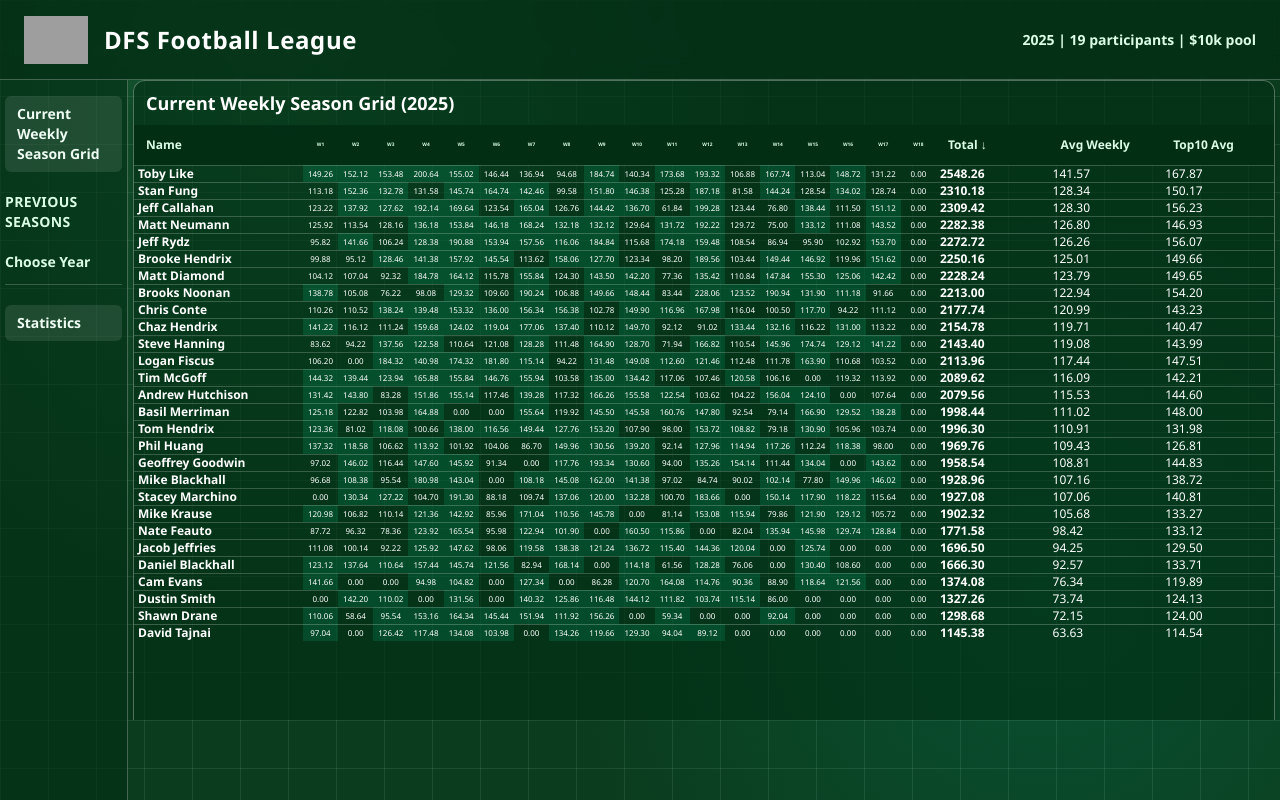
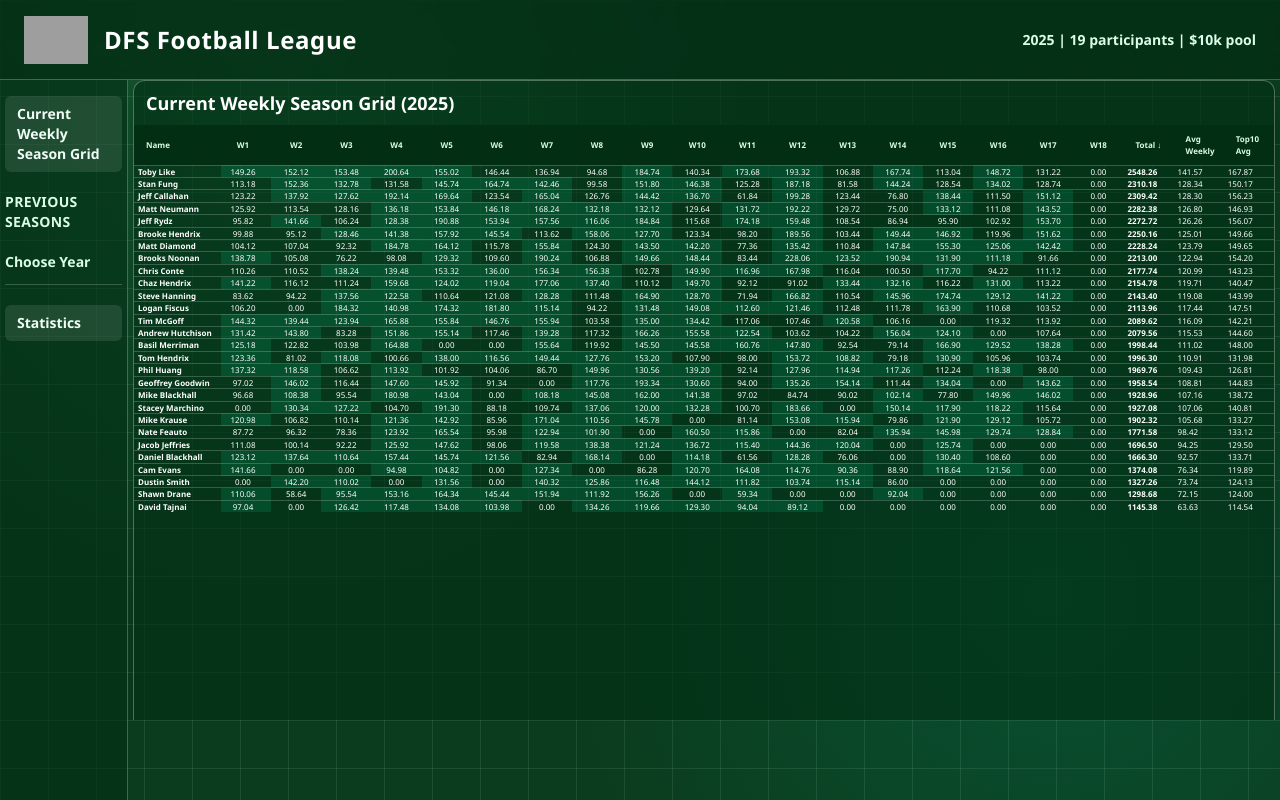
Before and after one commit to Tjm07890789/Draftkings-Fantasy-Football-League, a Next.js app: page / in a window 1280 px wide. Both pictures are taken after a click on the button "Current Weekly Season Grid". Built offline with nearby package versions, Linux system fonts and the light colour scheme; grey boxes are pictures that could not be loaded.

Commit message:
Auto-size name column and normalize weekly table spacing

```diff
--- a/src/components/dfs-app.tsx
+++ b/src/components/dfs-app.tsx
@@ -67,6 +67,13 @@ function getSortValue(row: SeasonRow, column: SortColumn): string | number {
 }
 
 function SeasonGrid({ title, rows }: { title: string; rows: SeasonRow[] }) {
+  const longestNameChars = React.useMemo(
+    () => rows.reduce((max, row) => Math.max(max, row.name.length), 0),
+    [rows],
+  );
+  const nameColWidth = `${Math.max(longestNameChars + 3, 16)}ch`;
+  const dataColWidth = "calc((100% - var(--name-col-width) - 6px) / 21)";
+
   const [sortColumn, setSortColumn] = React.useState<SortColumn>("total");
   const [sortDirection, setSortDirection] = React.useState<SortDirection>("desc");
 
@@ -101,13 +108,19 @@ function SeasonGrid({ title, rows }: { title: string; rows: SeasonRow[] }) {
   };
 
   return (
-    <section className="m-0 w-full max-w-full overflow-hidden rounded-xl border border-white/30 bg-green-950/65 p-0 shadow-xl shadow-black/25 md:h-full">
+    <section
+      className="m-0 w-full max-w-full overflow-hidden rounded-xl border border-white/30 bg-green-950/65 p-0 shadow-xl shadow-black/25 md:h-full"
+      style={{ ["--name-col-width" as string]: nameColWidth } as React.CSSProperties}
+    >
       <h2 className="px-3 py-2 text-lg font-bold text-white">{title}</h2>
       <div className="m-0 max-w-full overflow-auto p-0 md:h-[calc(100%-3rem)] md:overflow-hidden">
         <Table className="table-fixed w-full max-w-full overflow-hidden text-[0.5rem]">
           <TableHeader>
             <TableRow className="h-3 py-0 text-[0.5rem]">
-              <TableHead className="sticky top-0 z-20 h-3 w-[12vw] bg-green-950/95 px-1 py-0 text-xs">
+              <TableHead
+                className="sticky top-0 z-20 h-3 bg-green-950/95 px-1 py-0 text-[0.5rem]"
+                style={{ width: "var(--name-col-width)", minWidth: "var(--name-col-width)" }}
+              >
                 <button type="button" onClick={() => handleSort("name")} className="w-full cursor-pointer text-left">
                   Name{renderSortLabel("name")}
                 </button>
@@ -115,7 +128,8 @@ function SeasonGrid({ title, rows }: { title: string; rows: SeasonRow[] }) {
               {Array.from({ length: 18 }, (_, index) => (
                 <TableHead
                   key={`week-head-${index + 1}`}
-                  className="sticky top-0 z-20 h-3 w-[2.5vw] bg-green-950/95 px-0 py-0 text-center text-[0.3rem]"
+                  className={`sticky top-0 z-20 h-3 bg-green-950/95 py-0 text-center text-[0.5rem] ${index === 0 ? "pl-[6px]" : "px-0"}`}
+                  style={{ width: dataColWidth, minWidth: dataColWidth }}
                 >
                   <button
                     type="button"
@@ -127,17 +141,26 @@ function SeasonGrid({ title, rows }: { title: string; rows: SeasonRow[] }) {
                   </button>
                 </TableHead>
               ))}
-              <TableHead className="sticky top-0 z-20 h-3 w-[8vw] bg-green-950/95 px-1 py-0 text-xs">
+              <TableHead
+                className="sticky top-0 z-20 h-3 bg-green-950/95 px-1 py-0 text-[0.5rem]"
+                style={{ width: dataColWidth, minWidth: dataColWidth }}
+              >
                 <button type="button" onClick={() => handleSort("total")} className="w-full cursor-pointer text-left">
                   Total{renderSortLabel("total")}
                 </button>
               </TableHead>
-              <TableHead className="sticky top-0 z-20 h-3 w-[8vw] bg-green-950/95 px-1 py-0 text-xs">
+              <TableHead
+                className="sticky top-0 z-20 h-3 bg-green-950/95 px-1 py-0 text-[0.5rem]"
+                style={{ width: dataColWidth, minWidth: dataColWidth }}
+              >
                 <button type="button" onClick={() => handleSort("avgWeekly")} className="w-full cursor-pointer text-left">
                   Avg Weekly{renderSortLabel("avgWeekly")}
                 </button>
               </TableHead>
-              <TableHead className="sticky top-0 z-20 h-3 w-[8vw] bg-green-950/95 px-1 py-0 text-xs">
+              <TableHead
+                className="sticky top-0 z-20 h-3 bg-green-950/95 px-1 py-0 text-[0.5rem]"
+                style={{ width: dataColWidth, minWidth: dataColWidth }}
+              >
                 <button type="button" onClick={() => handleSort("top10Avg")} className="w-full cursor-pointer text-left">
                   Top10 Avg{renderSortLabel("top10Avg")}
                 </button>
@@ -147,18 +170,30 @@ function SeasonGrid({ title, rows }: { title: string; rows: SeasonRow[] }) {
           <TableBody>
             {sortedRows.map((row) => (
               <TableRow key={row.name} className="h-3 py-0 text-[0.5rem]">
-                <TableCell className="h-3 w-[12vw] px-1 py-0 text-xs font-semibold whitespace-nowrap">{row.name}</TableCell>
+                <TableCell
+                  className="h-3 px-1 py-0 text-[0.5rem] font-semibold whitespace-nowrap"
+                  style={{ width: "var(--name-col-width)", minWidth: "var(--name-col-width)" }}
+                >
+                  {row.name}
+                </TableCell>
                 {row.weeks.map((score, index) => (
                   <TableCell
                     key={`${row.name}-week-${index + 1}`}
-                    className={`${row.top10WeekIndexes.includes(index) ? "bg-emerald-400/15 " : ""}h-3 w-[2.5vw] px-0 py-0 text-center text-[0.5rem]`}
+                    className={`${row.top10WeekIndexes.includes(index) ? "bg-emerald-400/15 " : ""}h-3 py-0 text-center text-[0.5rem] ${index === 0 ? "pl-[6px]" : "px-0"}`}
+                    style={{ width: dataColWidth, minWidth: dataColWidth }}
                   >
                     {formatCell(score)}
                   </TableCell>
                 ))}
-                <TableCell className="h-3 w-[8vw] px-1 py-0 text-xs font-semibold">{formatCell(row.total)}</TableCell>
-                <TableCell className="h-3 w-[8vw] px-1 py-0 text-xs">{formatCell(row.avgWeekly)}</TableCell>
-                <TableCell className="h-3 w-[8vw] px-1 py-0 text-xs">{formatCell(row.top10Avg)}</TableCell>
+                <TableCell className="h-3 px-1 py-0 text-[0.5rem] font-semibold" style={{ width: dataColWidth, minWidth: dataColWidth }}>
+                  {formatCell(row.total)}
+                </TableCell>
+                <TableCell className="h-3 px-1 py-0 text-[0.5rem]" style={{ width: dataColWidth, minWidth: dataColWidth }}>
+                  {formatCell(row.avgWeekly)}
+                </TableCell>
+                <TableCell className="h-3 px-1 py-0 text-[0.5rem]" style={{ width: dataColWidth, minWidth: dataColWidth }}>
+                  {formatCell(row.top10Avg)}
+                </TableCell>
               </TableRow>
             ))}
           </TableBody>
```
